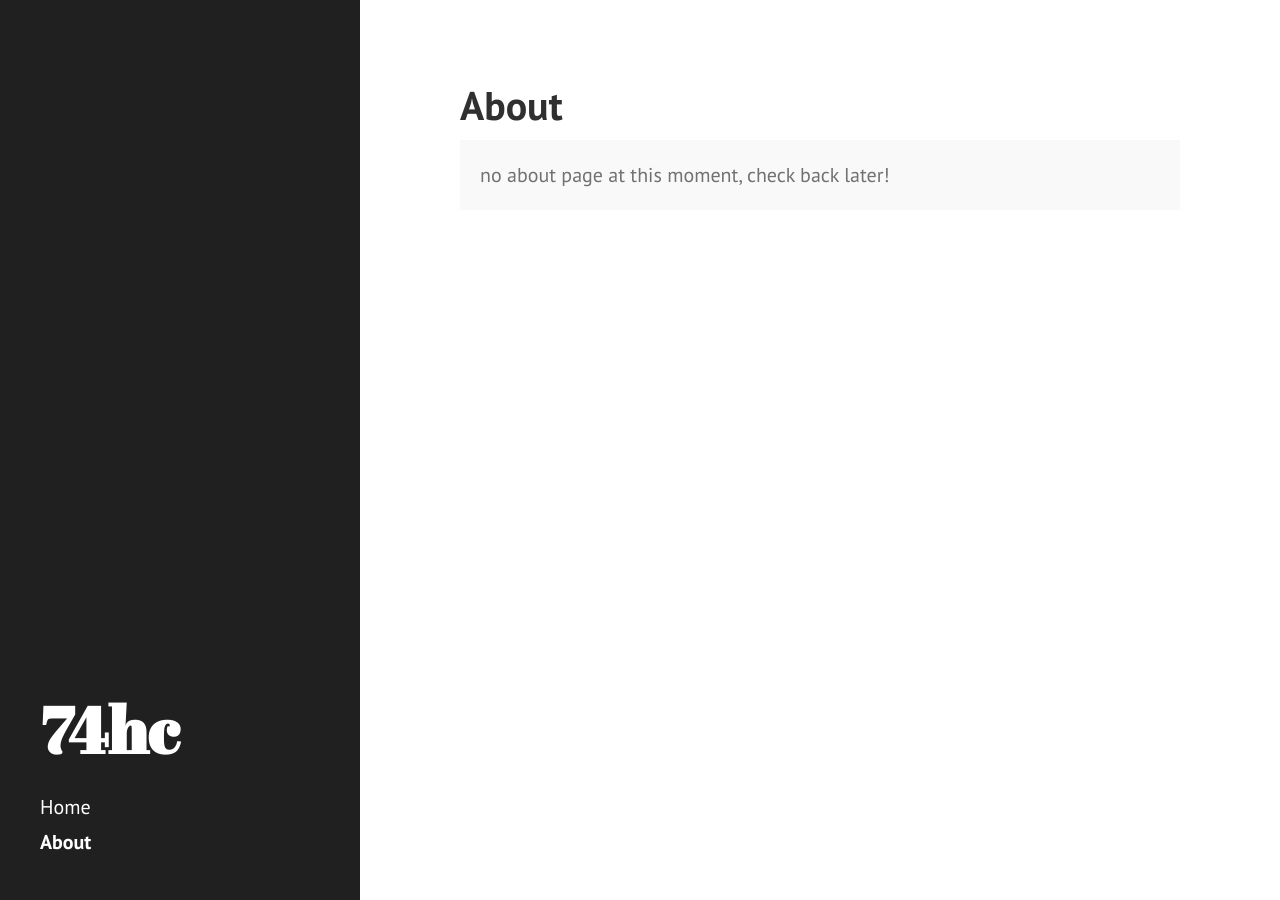
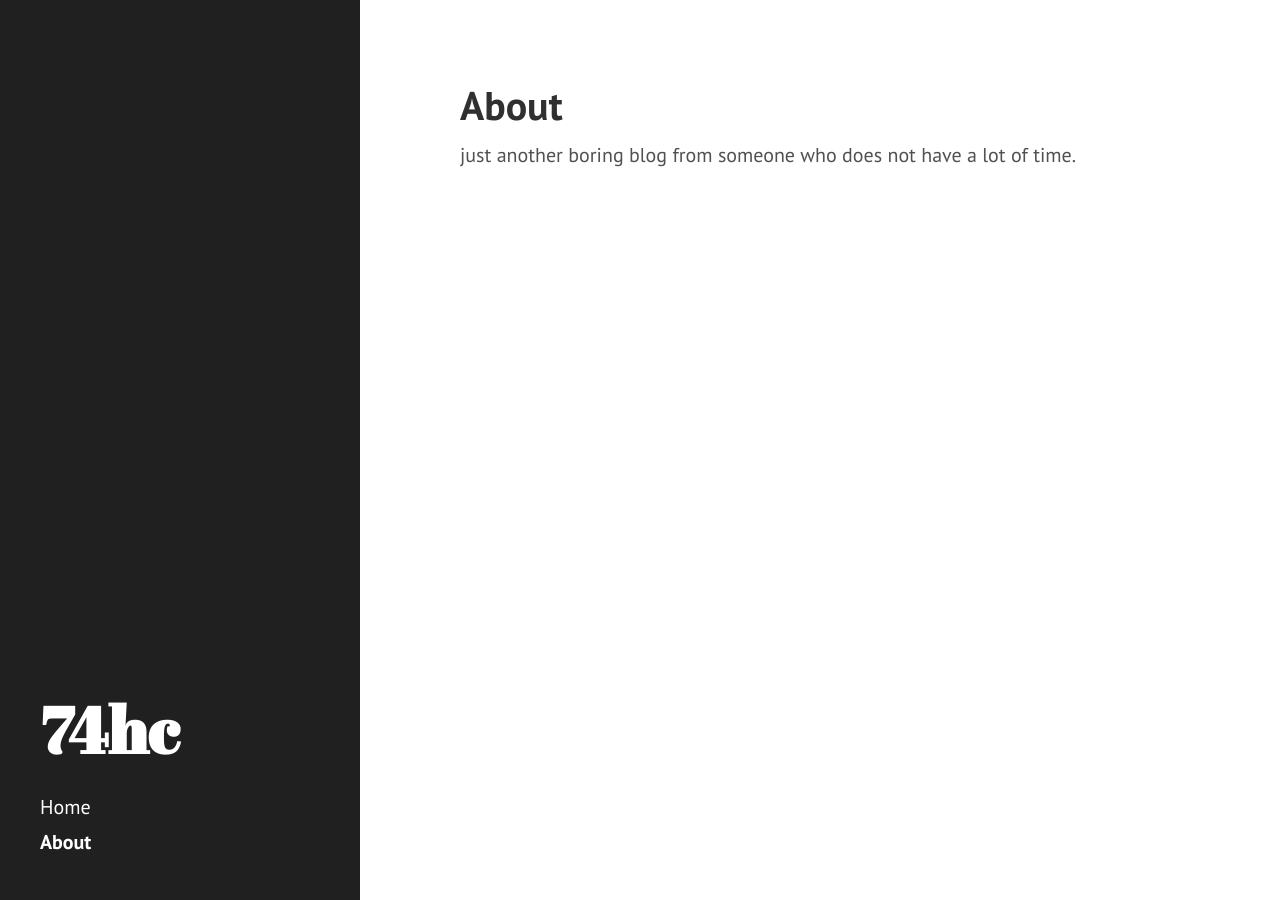
Before and after one commit to 74hc/74hc.github.io, a Jekyll site: the page built from about.md, in a window 1280 px wide. Built offline with Jekyll 4.4.1, drawn with Linux system fonts in a browser that asks for light colours; Markdown is read by kramdown in place of the engine named in the settings.

Commit message:
changes on about

```diff
--- a/about.md
+++ b/about.md
@@ -3,8 +3,4 @@ layout: page
 title: About
 ---
 
-<p class="message">
-
-no about page at this moment, check back later!
-
-</p>
+just another boring blog from someone who does not have a lot of time.
```
